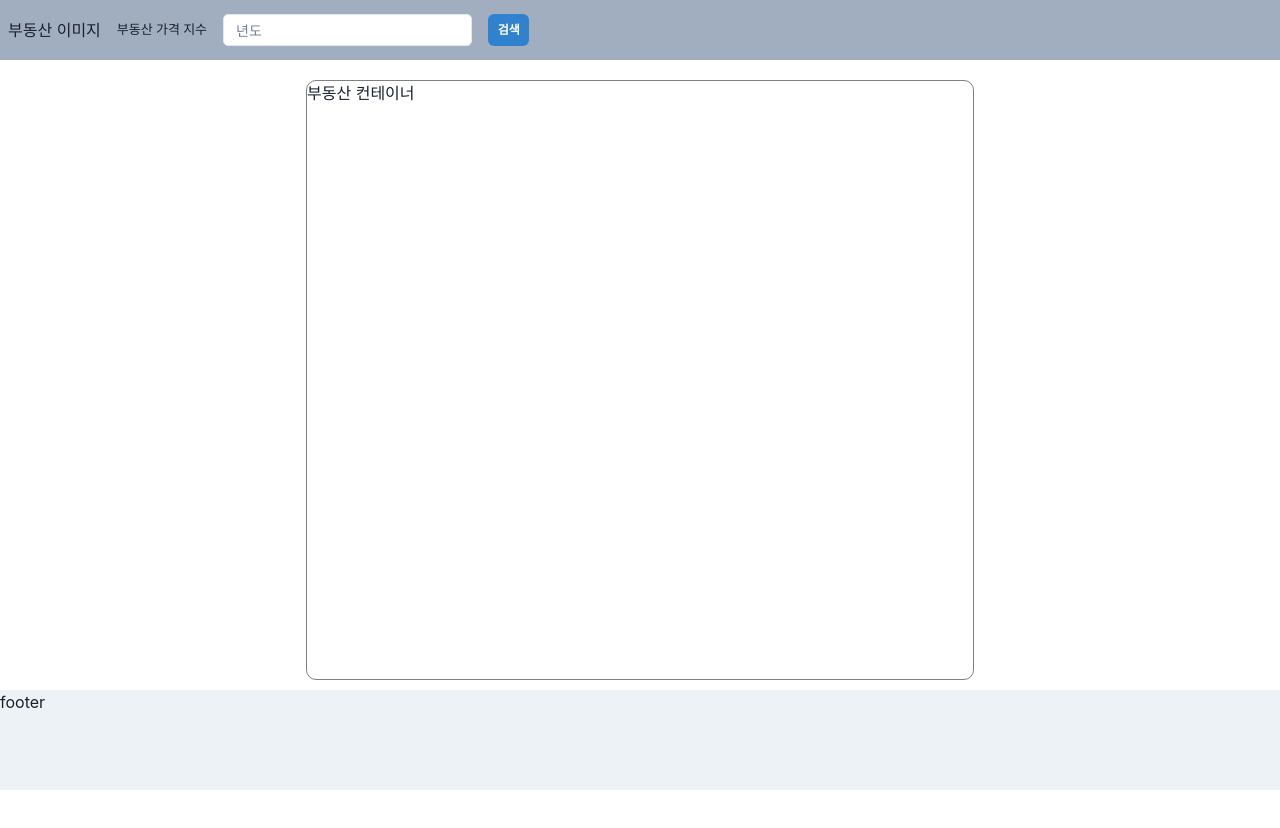
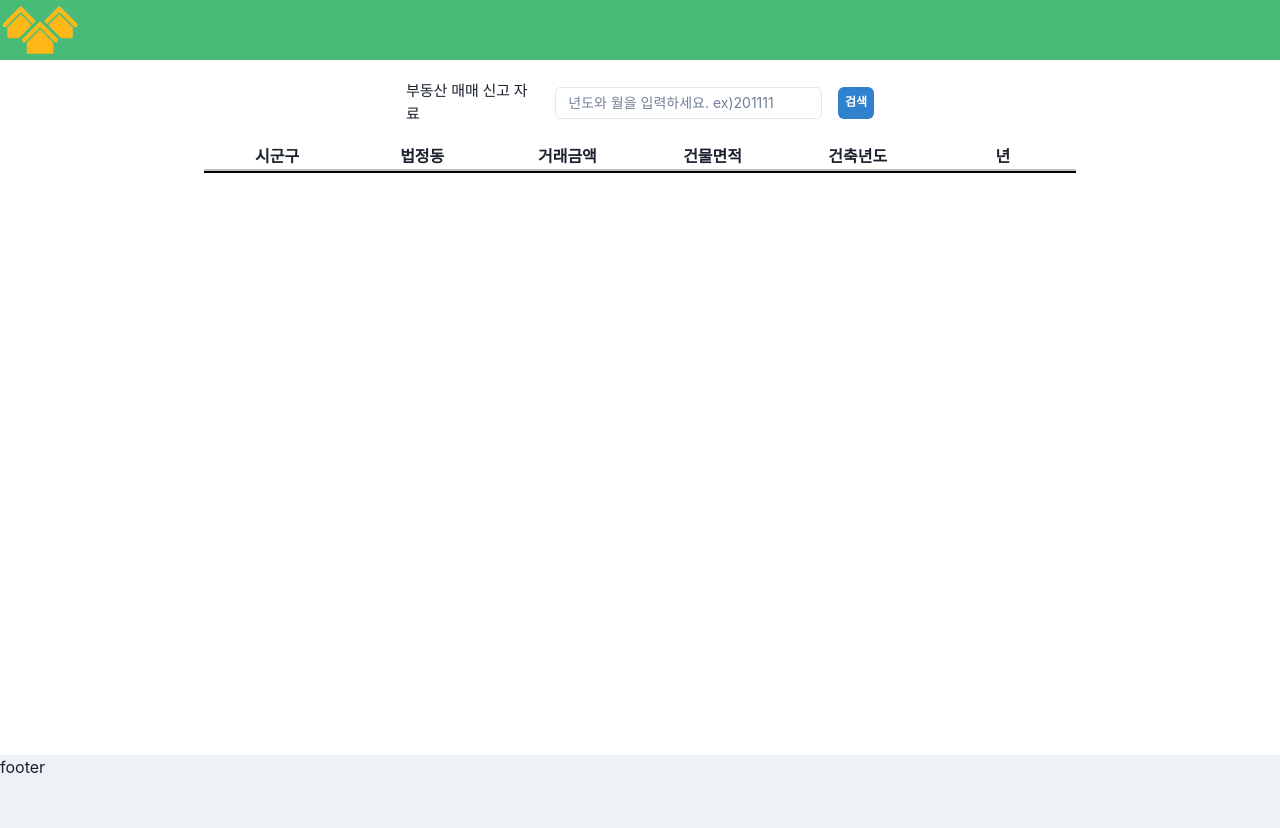
Before and after one commit to kdh3543/api_collection, a Next.js app: page / in a window 1280 px wide. Shown: the top 828 px of the page. Before the commit the page ends 800 px from the top, so only its background shows below. Built offline with nearby package versions, Linux system fonts and the light colour scheme.

Commit message:
estate_api push

```diff
--- a/package.json
+++ b/package.json
@@ -16,6 +16,7 @@
     "@types/node": "18.11.18",
     "@types/react": "18.0.27",
     "@types/react-dom": "18.0.10",
+    "axios": "^1.3.3",
     "eslint": "8.33.0",
     "eslint-config-next": "13.1.6",
     "framer-motion": "^8.5.5",
--- a/src/components/Home/Home.tsx
+++ b/src/components/Home/Home.tsx
@@ -1,27 +1,18 @@
-import { Box, Button, Container, Flex, Input, Text } from '@chakra-ui/react'
-import Head from './_fragments/Head'
+import { Box, Button, Container, Flex, Input, Text } from "@chakra-ui/react";
+import Content from "./_fragments/Content";
+import Footer from "./_fragments/Footer";
+import Head from "./_fragments/Head";
 
 function Home() {
   return (
     <>
-      <Head />
-      <Box mb={'10px'} mt={'80px'}>
-        <Container maxW={'700px'}>
-          <Box
-            maxH={'1600px'}
-            minH={'600px'}
-            borderRadius={'10px'}
-            border={'1px solid gray'}
-          >
-            부동산 컨테이너
-          </Box>
-        </Container>
-      </Box>
-      <Box bgColor={'gray.100'} pos={'relative'} w={'100%'} h={'100px'}>
-        footer
+      <Box w={"100%"} h={"100%"}>
+        <Head />
+        <Content />
+        <Footer />
       </Box>
     </>
-  )
+  );
 }
 
-export default Home
+export default Home;
--- /dev/null
+++ b/src/components/Home/_fragments/Content.tsx
@@ -0,0 +1,143 @@
+import { Box, Container, Text, Flex, Input, Button } from "@chakra-ui/react";
+import axios from "axios";
+import { use, useEffect, useState } from "react";
+import { CONTENT_HEAD } from "./info.data";
+
+interface RealEstateType {
+  id?: number;
+  county?: string | null;
+  dong?: string | null;
+  amount?: string | null;
+  width?: number | null;
+  constructYear?: number | null;
+  year?: number | null;
+}
+
+function Content() {
+  const [date, setDate] = useState("");
+  const [error, setError] = useState("");
+  const [realEstateData, setRealEstateData] = useState<RealEstateType[]>([]);
+
+  const inputDate = (e: any) => {
+    setDate(e.target.value);
+  };
+  const searchResult = async () => {
+    console.log(date.length);
+    let regex = /[0-9]/g;
+    if (!regex.test(date)) {
+      setError("숫자만 입력해주세요.");
+      setDate("");
+      console.log(error);
+      return false;
+    } else if (date.length !== 6) {
+      setDate("");
+      setError("6글자만 입력할 수 있습니다.");
+      return false;
+    }
+    setError("");
+    setDate("");
+    const result = await axios({
+      method: "GET",
+      url: `https://mim2p1cj40.execute-api.ap-northeast-1.amazonaws.com/realEstate/real_estate?date=${date}`,
+    });
+    const resultData = JSON.parse(result.data)?.response?.body?.items?.item;
+    const arr = [];
+    console.log(resultData);
+    for (let i = 0; i < resultData.length; i++) {
+      arr.push({
+        id: i,
+        dong: resultData[i]["법정동"],
+        county: resultData[i]["시군구"],
+        year: resultData[i]["년"],
+        width: resultData[i]["건물면적"],
+        amount: resultData[i]["거래금액"],
+        constructYear: resultData[i]["건축년도"],
+      });
+
+      // console.log(resultData[i]);
+    }
+    console.log(arr);
+    setRealEstateData(arr);
+  };
+  useEffect(() => {
+    console.log(realEstateData);
+  }, [realEstateData]);
+  return (
+    <Box mb={"10px"} mt={"80px"}>
+      <Container maxW={"1000px"}>
+        <Flex m={"auto"} align={"center"} w={"50%"}>
+          <Text w={"50%"} mx={2} fontFamily={"Manrope"} fontSize={"15px"}>
+            {"부동산 매매 신고 자료"}
+          </Text>
+          <Box mx={2} w={"100%"}>
+            <Input
+              size={"sm"}
+              borderRadius={"5px"}
+              type={"text"}
+              placeholder={"년도와 월을 입력하세요. ex)201111"}
+              bgColor={"white"}
+              onChange={(e) => inputDate(e)}
+              value={date}
+              maxLength={6}
+            />
+            {error ? (
+              <Text ml={3} mt={1} color={"red"} fontSize={"12px"}>
+                {error}
+              </Text>
+            ) : (
+              ""
+            )}
+          </Box>
+          <Button
+            fontSize={"12px"}
+            fontFamily={"Manrope"}
+            fontWeight={"bold"}
+            size={"sm"}
+            color={"white"}
+            colorScheme={"blue"}
+            mx={2}
+            onClick={searchResult}
+          >
+            {"검색"}
+          </Button>
+        </Flex>
+
+        <Box
+          mt={5}
+          maxH={"1600px"}
+          minH={"600px"}
+          // borderRadius={"10px"}
+          // border={"1px solid gray"}
+        >
+          <Flex
+            fontFamily={"Manrope"}
+            align={"center"}
+            fontWeight={"bold"}
+            w={"100%"}
+            justify={"center"}
+          >
+            {CONTENT_HEAD.map((item) => (
+              <Text textAlign={"center"} w={"15%"} key={item.id}>
+                {item.name}
+              </Text>
+            ))}
+          </Flex>
+          <Box
+            w={"90%"}
+            opacity={"50%"}
+            border={"0.5px solid gray"}
+            m={"auto"}
+          />
+          <Box border={"1px solid black"} w={"90%"} m={"auto"}>
+            {realEstateData.map((item) => (
+              <>
+                1<Flex key={item?.id}>{item?.amount}</Flex>
+              </>
+            ))}
+          </Box>
+        </Box>
+      </Container>
+    </Box>
+  );
+}
+export default Content;
--- /dev/null
+++ b/src/components/Home/_fragments/Footer.tsx
@@ -0,0 +1,11 @@
+import { Box } from "@chakra-ui/react";
+
+function Footer() {
+  return (
+    <Box bgColor={"gray.100"} pos={"relative"} w={"100%"} h={"100px"}>
+      footer
+    </Box>
+  );
+}
+
+export default Footer;
--- a/src/components/Home/_fragments/Head.tsx
+++ b/src/components/Home/_fragments/Head.tsx
@@ -1,44 +1,23 @@
-import { Button, Flex, Input, Text } from '@chakra-ui/react'
+import { IMAGES } from "@/generated/path/images";
+import { Button, Flex, Input, Text, Image, Box } from "@chakra-ui/react";
 
 function Head() {
   return (
     <>
       <Flex
-        bgColor={'gray.400'}
-        w={'100%'}
-        h={'60px'}
-        pos={'fixed'}
+        bgColor={"green.400"}
+        w={"100%"}
+        h={"60px"}
+        pos={"fixed"}
         top={0}
-        align={'center'}
+        align={"center"}
       >
-        <Text mx={2}>부동산 이미지</Text>
-        <Text mx={2} fontFamily={'Manrope'} fontSize={'13px'}>
-          부동산 가격 지수
-        </Text>
-        <Flex>
-          <Input
-            size={'sm'}
-            borderRadius={'5px'}
-            mx={2}
-            type={'text'}
-            placeholder={'년도'}
-            bgColor={'white'}
-          />
-          <Button
-            fontSize={'12px'}
-            fontFamily={'Manrope'}
-            fontWeight={'bold'}
-            size={'sm'}
-            color={'white'}
-            colorScheme={'blue'}
-            mx={2}
-          >
-            검색
-          </Button>
+        <Flex justify={"center"}>
+          <Image w={"80px"} src={IMAGES.ICON.REAL_ESTATE} alt={"real_estate"} />
         </Flex>
       </Flex>
     </>
-  )
+  );
 }
 
-export default Head
+export default Head;
--- /dev/null
+++ b/src/components/Home/_fragments/info.data.ts
@@ -0,0 +1,8 @@
+export const CONTENT_HEAD = [
+  { name: "시군구", id: 0 },
+  { name: "법정동", id: 1 },
+  { name: "거래금액", id: 2 },
+  { name: "건물면적", id: 3 },
+  { name: "건축년도", id: 4 },
+  { name: "년", id: 5 },
+];
--- /dev/null
+++ b/src/generated/path/images.ts
@@ -0,0 +1,5 @@
+export const IMAGES = {
+  ICON: {
+    REAL_ESTATE: "/images/real_estate_icon.png",
+  },
+};
```
Also changed, not shown: public/images/real_estate_icon.png (added), 1 other file (tests, documents, lock files or other folders).
